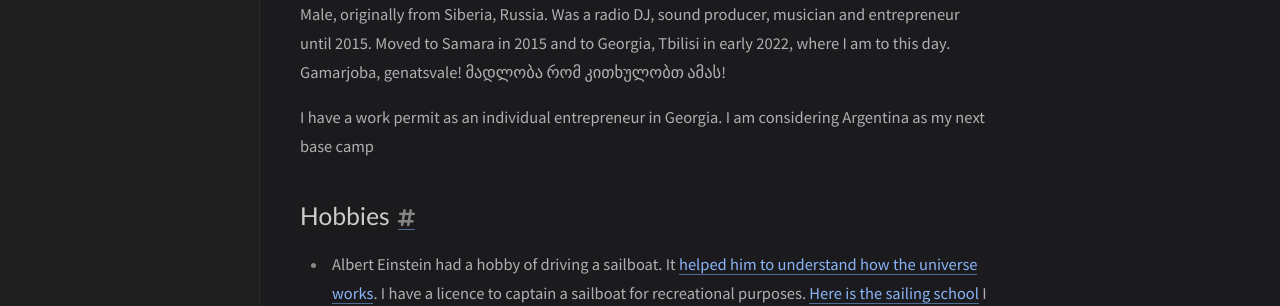
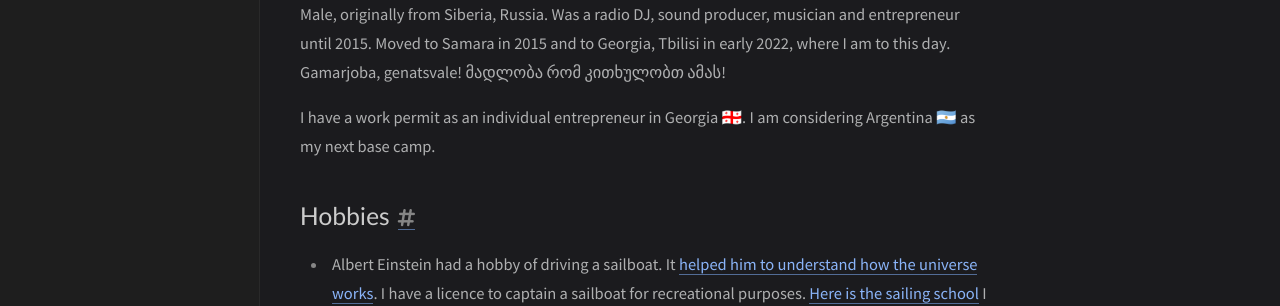
Before and after one commit to madmatvey/madmatvey.github.io, a Jekyll site: the page built from _tabs/about.md, in a window 1280 px wide and 1387 px high. Shown: the part 685-991 px from the top of the window. Built offline with Jekyll 4.4.1, drawn with Linux system fonts in a browser that asks for light colours; cached includes are drawn as plain includes; nearby versions of some CDN libraries; a script that is not in the unit is left out.

Commit message:
It works!

```diff
--- a/_tabs/about.md
+++ b/_tabs/about.md
@@ -18,7 +18,7 @@ Male, originally from Siberia, Russia. Was a radio DJ, sound producer, musician
 Moved to Samara in 2015 and to Georgia, Tbilisi in early 2022, where I am to this day. Gamarjoba, genatsvale!
 მადლობა რომ კითხულობთ ამას!
 
-I have a work permit as an individual entrepreneur in Georgia. I am considering Argentina as my next base camp
+I have a work permit as an individual entrepreneur in Georgia 🇬🇪. I am considering Argentina 🇦🇷 as my next base camp.
 
 ## Hobbies
 
```
